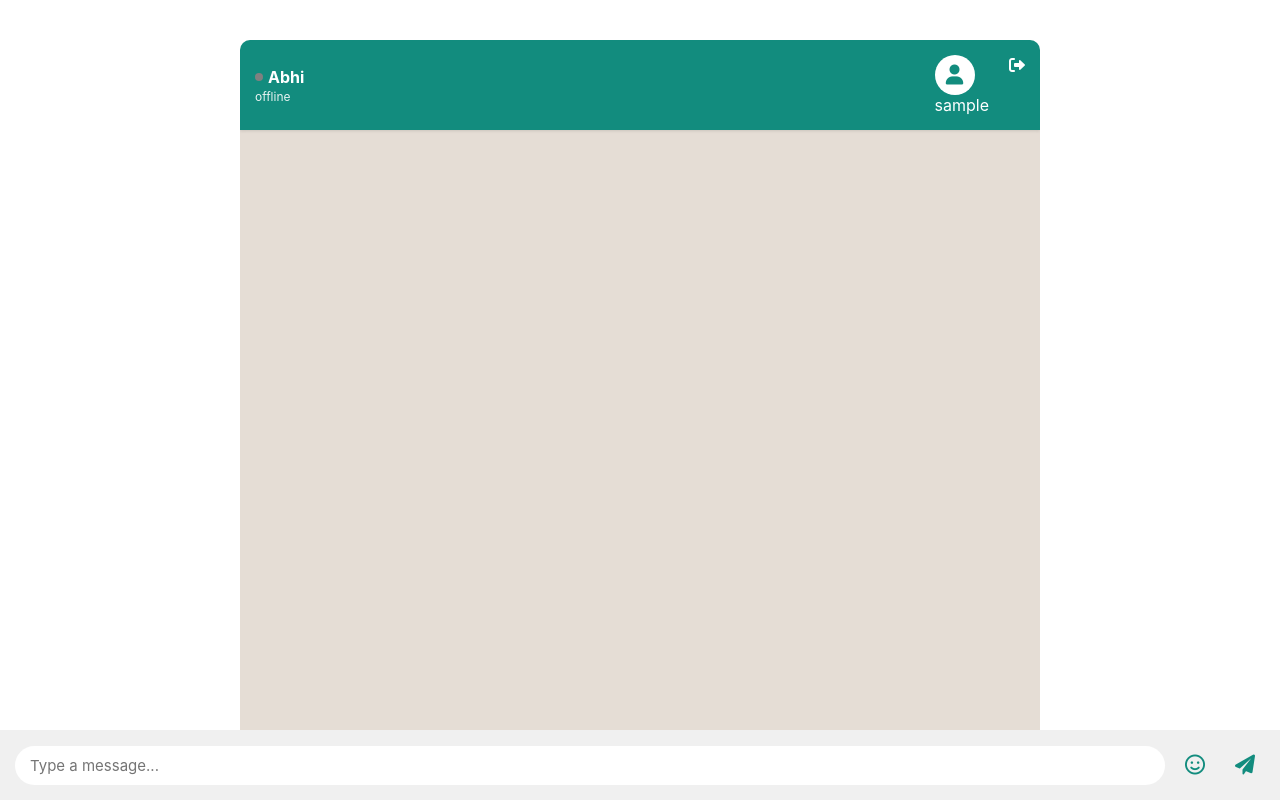
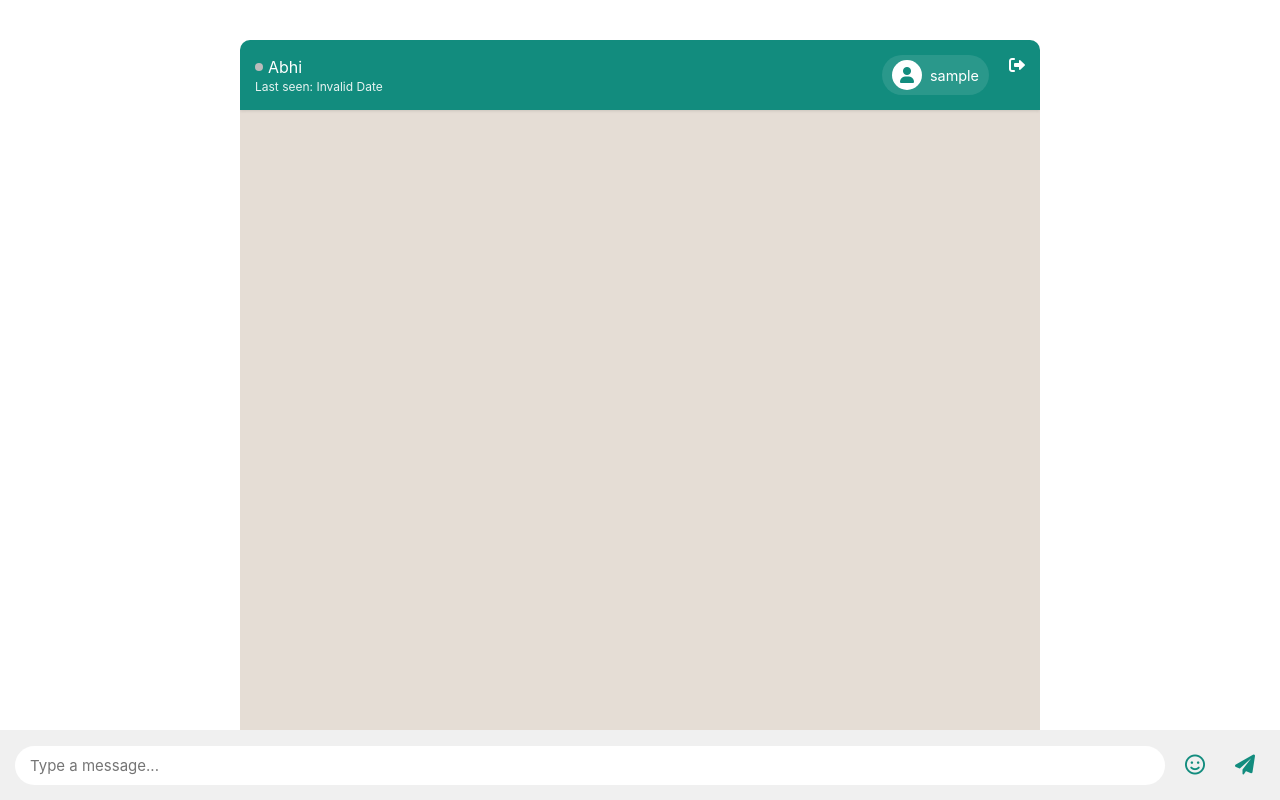
Before and after one commit to Mdazad4153/chat-app, a Flask app: page / in a window 1280 px wide. Run offline with Flask 3, Linux system fonts and the light colour scheme; the visitor is signed in with stand-in values (Sample User, id 1); data that the repository does not hold is empty; some libraries are stand-ins or nearby versions.

Commit message:
Added online status and last seen functionality

```diff
--- a/app.py
+++ b/app.py
@@ -17,7 +17,7 @@
 
 # Track online users and their last seen
 online_users = {}
-user_typing_status = {}
+user_last_seen = {}
 
 # Initialize database
 def init_db():
@@ -30,6 +30,12 @@
                   content TEXT NOT NULL,
                   timestamp TEXT NOT NULL,
                   is_read INTEGER DEFAULT 0)''')
+
+    # Add user_status table
+    c.execute('''CREATE TABLE IF NOT EXISTS user_status
+                 (username TEXT PRIMARY KEY,
+                  last_seen TEXT NOT NULL,
+                  is_online INTEGER DEFAULT 0)''')
     conn.commit()
     conn.close()
 
@@ -117,44 +123,31 @@
     conn.close()
     return jsonify(messages)
 
-@app.route('/get_user_status')
-def get_user_status():
-    if 'username' not in session:
-        return jsonify({'error': 'Not logged in'})
+@app.route('/get_user_status/<username>')
+def get_user_status(username):
+    if username not in USERS:
+        return jsonify({'error': 'User not found'}), 404
 
-    username = session['username']
-    other_user = 'Sanya' if username == 'Abhi' else 'Abhi'
+    is_online = username in online_users
+    last_seen = user_last_seen.get(username, 'Never')
 
-    status = {
-        'username': other_user,
-        'status': 'offline',
-        'last_seen': None,
-        'isTyping': user_typing_status.get(other_user, False)
-    }
-
-    if other_user in online_users:
-        status['status'] = online_users[other_user]['status']
-        if status['status'] == 'offline':
-            status['last_seen'] = online_users[other_user]['last_seen']
-
-    return jsonify(status)
+    return jsonify({
+        'is_online': is_online,
+        'last_seen': last_seen
+    })
 
 @socketio.on('connect')
 def handle_connect():
     if 'username' in session:
         username = session['username']
-        online_users[username] = {
-            'status': 'online',
-            'last_seen': datetime.now().strftime('%Y-%m-%d %H:%M:%S')
-        }
-        emit('user_status_change', {
+        online_users[username] = request.sid
+        user_last_seen[username] = datetime.now().strftime('%Y-%m-%d %H:%M:%S')
+
+        # Broadcast user online status to all clients
+        emit('user_status', {
             'username': username,
             'status': 'online',
-            'last_seen': None
-        }, broadcast=True)
-        emit('message', {
-            'msg': f"{session['username']} joined the chat",
-            'system': True
+            'last_seen': user_last_seen[username]
         }, broadcast=True)
 
 @socketio.on('disconnect')
@@ -162,41 +155,15 @@
     if 'username' in session:
         username = session['username']
         if username in online_users:
-            online_users[username]['status'] = 'offline'
-            online_users[username]['last_seen'] = datetime.now().strftime('%Y-%m-%d %H:%M:%S')
-            emit('user_status_change', {
-                'username': username,
-                'status': 'offline',
-                'last_seen': online_users[username]['last_seen']
-            }, broadcast=True)
-        emit('message', {
-            'msg': f"{session['username']} left the chat",
-            'system': True
+            del online_users[username]
+        user_last_seen[username] = datetime.now().strftime('%Y-%m-%d %H:%M:%S')
+
+        # Broadcast user offline status to all clients
+        emit('user_status', {
+            'username': username,
+            'status': 'offline',
+            'last_seen': user_last_seen[username]
         }, broadcast=True)
-
-@socketio.on('typing')
-def handle_typing(data):
-    if 'username' in session:
-        username = session['username']
-        user_typing_status[username] = True
-        emit('typing_status', {
-            'username': username,
-            'isTyping': True
-        }, broadcast=True)
-        emit('typing', {
-            'username': session.get('username')
-        }, broadcast=True, include_self=False)
-
-@socketio.on('stop_typing')
-def handle_stop_typing():
-    if 'username' in session:
-        username = session['username']
-        user_typing_status[username] = False
-        emit('typing_status', {
-            'username': username,
-            'isTyping': False
-        }, broadcast=True)
-        emit('stop_typing', broadcast=True, include_self=False)
 
 @socketio.on('message')
 def handle_message(data):
@@ -229,6 +196,16 @@
         # Broadcast message
         emit('message', message_data, broadcast=True)
 
+@socketio.on('typing')
+def handle_typing(data):
+    emit('typing', {
+        'username': session.get('username')
+    }, broadcast=True, include_self=False)
+
+@socketio.on('stop_typing')
+def handle_stop_typing():
+    emit('stop_typing', broadcast=True, include_self=False)
+
 if __name__ == '__main__':
     port = int(os.environ.get("PORT", 5000))
     socketio.run(app,
--- a/templates/index.html
+++ b/templates/index.html
@@ -50,36 +50,49 @@
             flex: 1;
         }
 
+        .user-name {
+            display: flex;
+            align-items: center;
+        }
+
         .user-status {
             font-size: 12px;
             opacity: 0.9;
             margin-top: 2px;
         }
 
-        .typing-indicator {
-            font-size: 12px;
-            font-style: italic;
-            color: #E2E2E2;
-            margin-top: 2px;
-            display: none;
-        }
-
         .online-dot {
             width: 8px;
             height: 8px;
-            background: #25D366;
             border-radius: 50%;
             display: inline-block;
             margin-right: 5px;
+            vertical-align: middle;
         }
 
-        .offline-dot {
-            width: 8px;
-            height: 8px;
-            background: #808080;
-            border-radius: 50%;
-            display: inline-block;
-            margin-right: 5px;
+        .online-dot.online {
+            background: #25D366;
+        }
+
+        .online-dot.offline {
+            background: #bbb;
+        }
+
+        .current-user {
+            display: flex;
+            align-items: center;
+            gap: 8px;
+            padding: 5px 10px;
+            background: rgba(255, 255, 255, 0.1);
+            border-radius: 20px;
+            font-size: 0.9em;
+        }
+
+        .current-user .user-avatar {
+            width: 30px;
+            height: 30px;
+            margin: 0;
+            font-size: 16px;
         }
 
         .user-avatar {
@@ -93,16 +106,6 @@
             justify-content: center;
             font-size: 20px;
             color: #128C7E;
-        }
-
-        .user-name {
-            display: flex;
-            align-items: center;
-        }
-
-        .other-user-name {
-            font-size: 16px;
-            font-weight: bold;
         }
 
         .chat-body {
@@ -340,11 +343,10 @@
         <div class="chat-header">
             <div class="user-info">
                 <div class="user-name">
-                    <span class="status-dot offline-dot"></span>
-                    <span class="other-user-name"></span>
+                    <span class="online-dot offline" id="status-dot"></span>
+                    <span id="chat-with">Loading...</span>
                 </div>
-                <div class="user-status">offline</div>
-                <div class="typing-indicator">typing...</div>
+                <div class="user-status" id="last-seen">Last seen: ...</div>
             </div>
             <div class="chat-buttons">
                 <div class="current-user">
@@ -387,91 +389,41 @@
     <script src="https://cdnjs.cloudflare.com/ajax/libs/socket.io/4.0.1/socket.io.js"></script>
     <script>
         var socket = io();
-        var messageInput = document.getElementById('message');
         var typingTimeout = null;
         var lastMessageTime = null;
         var replyingTo = null;
+        var otherUser = '{{ "Sanya" if session.username == "Abhi" else "Abhi" }}';
 
-        // Function to update user status in the UI
-        function updateUserStatus(data) {
-            const statusDot = document.querySelector('.status-dot');
-            const userStatus = document.querySelector('.user-status');
-
-            if (data.status === 'online') {
-                statusDot.className = 'status-dot online-dot';
-                userStatus.textContent = 'online';
-            } else {
-                statusDot.className = 'status-dot offline-dot';
-                if (data.last_seen) {
-                    const lastSeen = new Date(data.last_seen);
-                    const now = new Date();
-                    const diffMinutes = Math.floor((now - lastSeen) / 60000);
-
-                    if (diffMinutes < 1) {
-                        userStatus.textContent = 'last seen just now';
-                    } else if (diffMinutes < 60) {
-                        userStatus.textContent = `last seen ${diffMinutes} minutes ago`;
-                    } else {
-                        const hours = Math.floor(diffMinutes / 60);
-                        if (hours < 24) {
-                            userStatus.textContent = `last seen ${hours} hours ago`;
-                        } else {
-                            userStatus.textContent = `last seen ${lastSeen.toLocaleDateString()}`;
-                        }
-                    }
-                } else {
-                    userStatus.textContent = 'offline';
-                }
-            }
+        function adjustViewportHeight() {
+            let vh = window.innerHeight * 0.01;
+            document.documentElement.style.setProperty('--vh', `${vh}px`);
         }
 
-        // Function to update typing status
-        function updateTypingStatus(data) {
-            const typingIndicator = document.querySelector('.typing-indicator');
-            if (data.isTyping) {
-                typingIndicator.style.display = 'block';
+        // Call on initial load
+        adjustViewportHeight();
+
+        // Call on resize and orientation change
+        window.addEventListener('resize', adjustViewportHeight);
+        window.addEventListener('orientationchange', adjustViewportHeight);
+
+        // Handle keyboard events
+        window.visualViewport.addEventListener('resize', function() {
+            const chatBody = document.querySelector('.chat-body');
+            const chatFooter = document.querySelector('.chat-footer');
+
+            // Adjust the chat body padding when keyboard is open
+            if (window.visualViewport.height < window.innerHeight) {
+                // Keyboard is open
+                chatBody.style.paddingBottom = '120px';
+                chatFooter.style.bottom = `${window.innerHeight - window.visualViewport.height}px`;
             } else {
-                typingIndicator.style.display = 'none';
-            }
-        }
-
-        // Poll for user status
-        function pollUserStatus() {
-            fetch('/get_user_status')
-                .then(response => response.json())
-                .then(data => {
-                    updateUserStatus(data);
-                    updateTypingStatus(data);
-                    // Set other user's name
-                    document.querySelector('.other-user-name').textContent = data.username;
-                });
-        }
-
-        // Poll every 30 seconds
-        setInterval(pollUserStatus, 30000);
-        // Initial poll
-        pollUserStatus();
-
-        // Socket events for status updates
-        socket.on('user_status_change', function(data) {
-            updateUserStatus(data);
-        });
-
-        socket.on('typing_status', function(data) {
-            updateTypingStatus(data);
-        });
-
-        // Typing indicator logic
-        messageInput.addEventListener('input', function() {
-            if (!typingTimeout) {
-                socket.emit('typing');
+                // Keyboard is closed
+                chatBody.style.paddingBottom = '60px';
+                chatFooter.style.bottom = '0';
             }
 
-            clearTimeout(typingTimeout);
-            typingTimeout = setTimeout(function() {
-                socket.emit('stop_typing');
-                typingTimeout = null;
-            }, 2000);
+            // Scroll to bottom when keyboard opens
+            scrollToBottom();
         });
 
         // Load chat history when page loads
@@ -630,6 +582,52 @@
             messages.scrollTop = messages.scrollHeight;
         }
 
+        function updateUserStatus(data) {
+            const statusDot = document.getElementById('status-dot');
+            const lastSeen = document.getElementById('last-seen');
+
+            if (data.username === otherUser) {
+                statusDot.className = `online-dot ${data.status}`;
+                if (data.status === 'online') {
+                    lastSeen.textContent = 'Online';
+                } else {
+                    const lastSeenTime = new Date(data.last_seen);
+                    const now = new Date();
+                    const diffMinutes = Math.floor((now - lastSeenTime) / 60000);
+
+                    if (diffMinutes < 1) {
+                        lastSeen.textContent = 'Last seen: just now';
+                    } else if (diffMinutes < 60) {
+                        lastSeen.textContent = `Last seen: ${diffMinutes} minutes ago`;
+                    } else if (diffMinutes < 1440) {
+                        const hours = Math.floor(diffMinutes / 60);
+                        lastSeen.textContent = `Last seen: ${hours} hours ago`;
+                    } else {
+                        lastSeen.textContent = `Last seen: ${lastSeenTime.toLocaleDateString()}`;
+                    }
+                }
+            }
+        }
+
+        // Update chat header with other user's name
+        document.getElementById('chat-with').textContent = otherUser;
+
+        // Listen for user status updates
+        socket.on('user_status', function(data) {
+            updateUserStatus(data);
+        });
+
+        // Get initial user status
+        fetch(`/get_user_status/${otherUser}`)
+            .then(response => response.json())
+            .then(data => {
+                updateUserStatus({
+                    username: otherUser,
+                    status: data.is_online ? 'online' : 'offline',
+                    last_seen: data.last_seen
+                });
+            });
+
         document.getElementById('message').addEventListener('keypress', function(e) {
             if (e.key === 'Enter') {
                 sendMessage();
```
